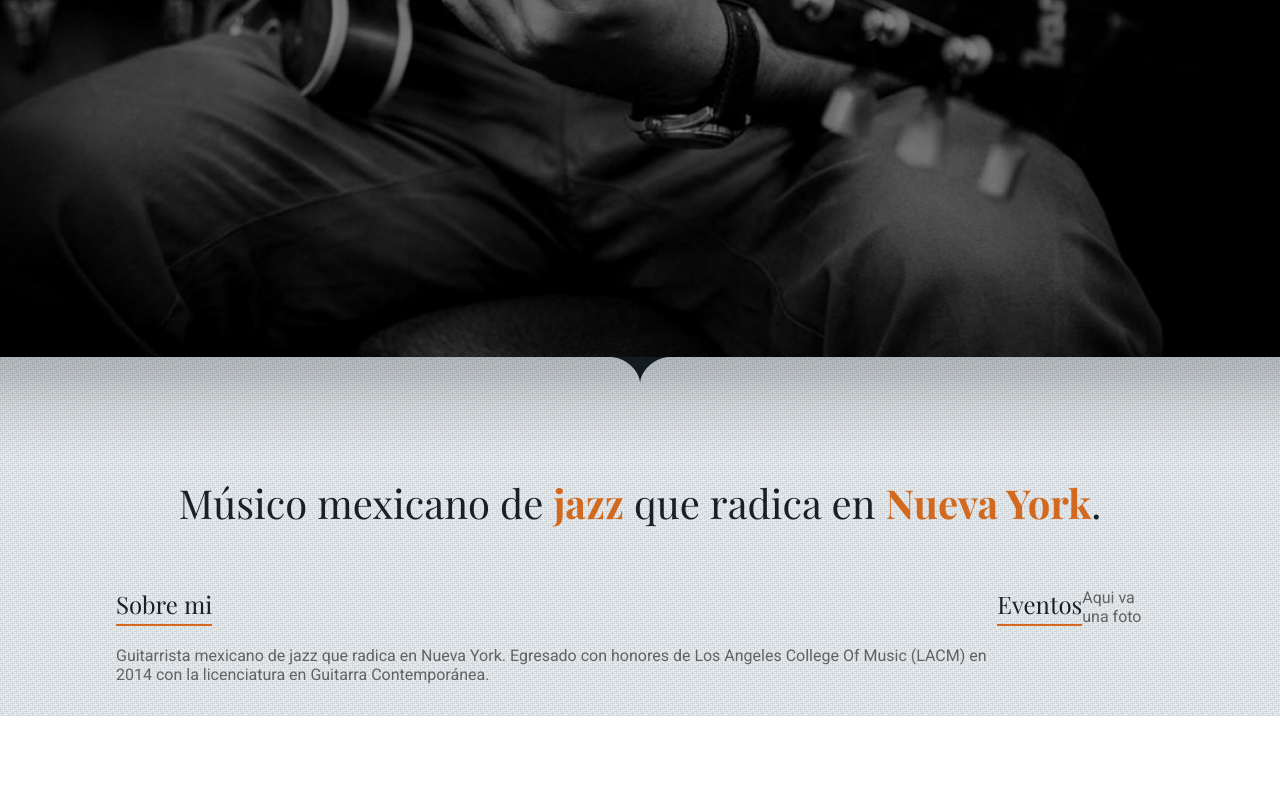
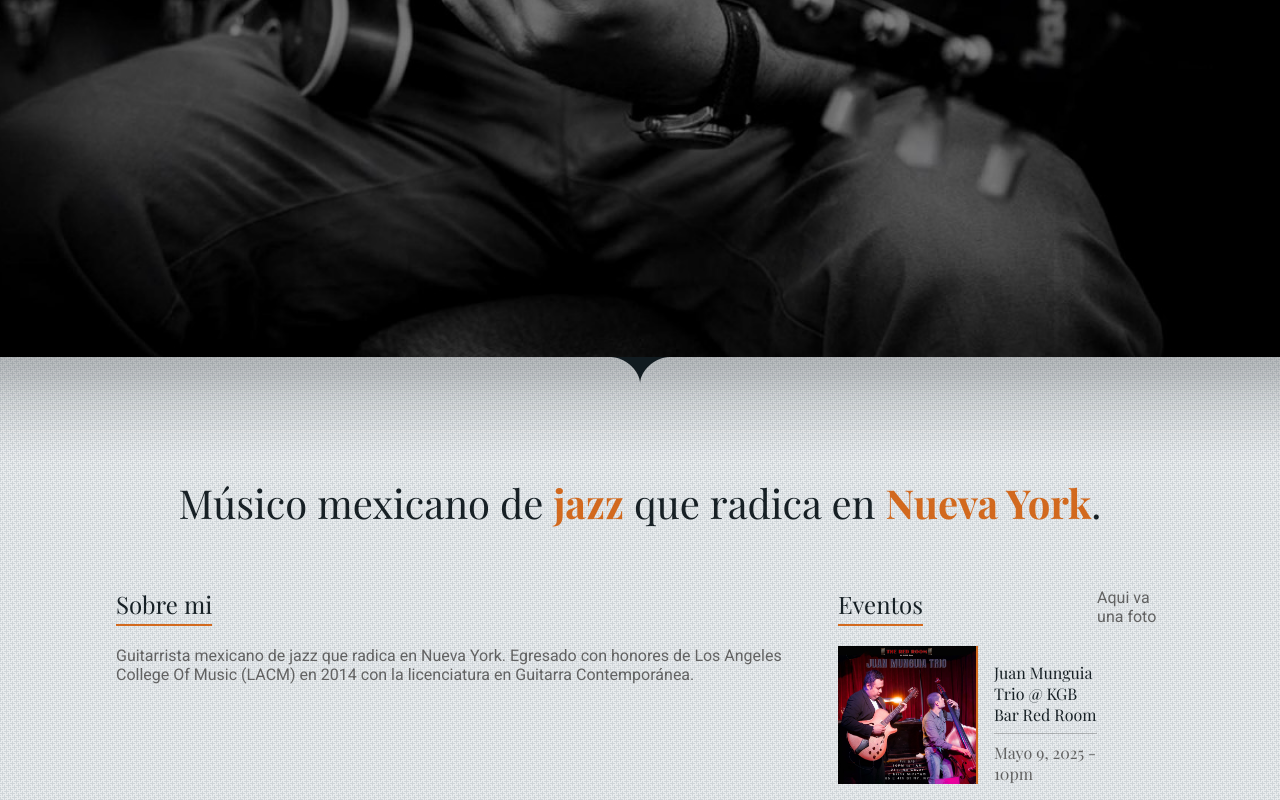
Before and after one commit to jcgmun/clase1, a plain HTML site: page clase.html in a window 1280 px wide. Shown: the part 543-1343 px from the top of the page. Before the commit the page ends 1259 px from the top, so only its background shows below. Drawn offline with nearby package versions, Linux system fonts and the light colour scheme; a web font is replaced by a local one.

Commit message:
Todo lo del Events

```diff
--- a/clase.html
+++ b/clase.html
@@ -60,10 +60,14 @@
                       Eventos
                     </h2>
                     <div class="event-container">
-                      <div class="event-image"></div>
+                        <img class="event-image" src="./images/flyer-evento.jpg" alt="Flyer del evento del 9 de mayo">
                       <div class="event-details">
-                        <div class="event-info"></div>
-                        <div class="event-date"></div>
+                        <div class="event-info">
+                          Juan Munguia Trio @ KGB Bar Red Room
+                        </div>
+                        <div>
+                          Mayo 9, 2025 - 10pm
+                        </div>
                       </div>
                     </div>
                   </div>
--- a/styles/about-me-section.css
+++ b/styles/about-me-section.css
@@ -41,3 +41,30 @@
   border-block-end: 2px chocolate solid;
   padding-block-end: 4px;
 }
+.event-container{
+  display: flex;
+  max-width: 100%;
+  gap: 16px;
+}
+.event-image{
+  width: 100%;
+  max-width: 140px;
+  aspect-ratio: 4 / 3;
+  height: auto;
+  object-fit: cover;
+  border-inline-end: 2px solid chocolate;
+}
+.event-details{
+  display: flex;
+  flex-direction: column;
+  flex: 1;
+  font-family: "Playfair Display" , serif;
+}
+.event-info{
+  font-size: 16px;
+  color: #172025;
+  margin-block-end: 8px;
+  border-block-end: 1px solid #62626260;
+  padding-block-start: 16px;
+  padding-block-end: 8px;
+}
```
Also changed, not shown: images/flyer-evento.jpg (added).
